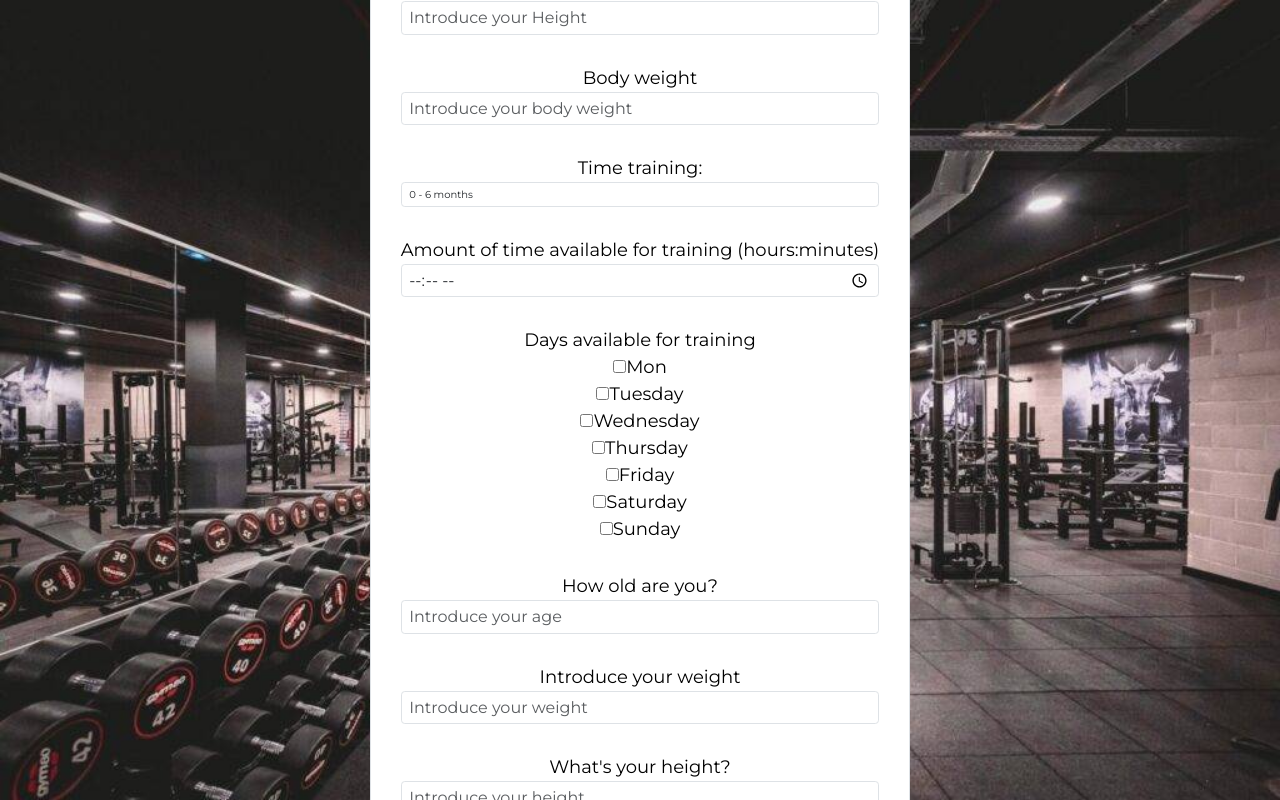
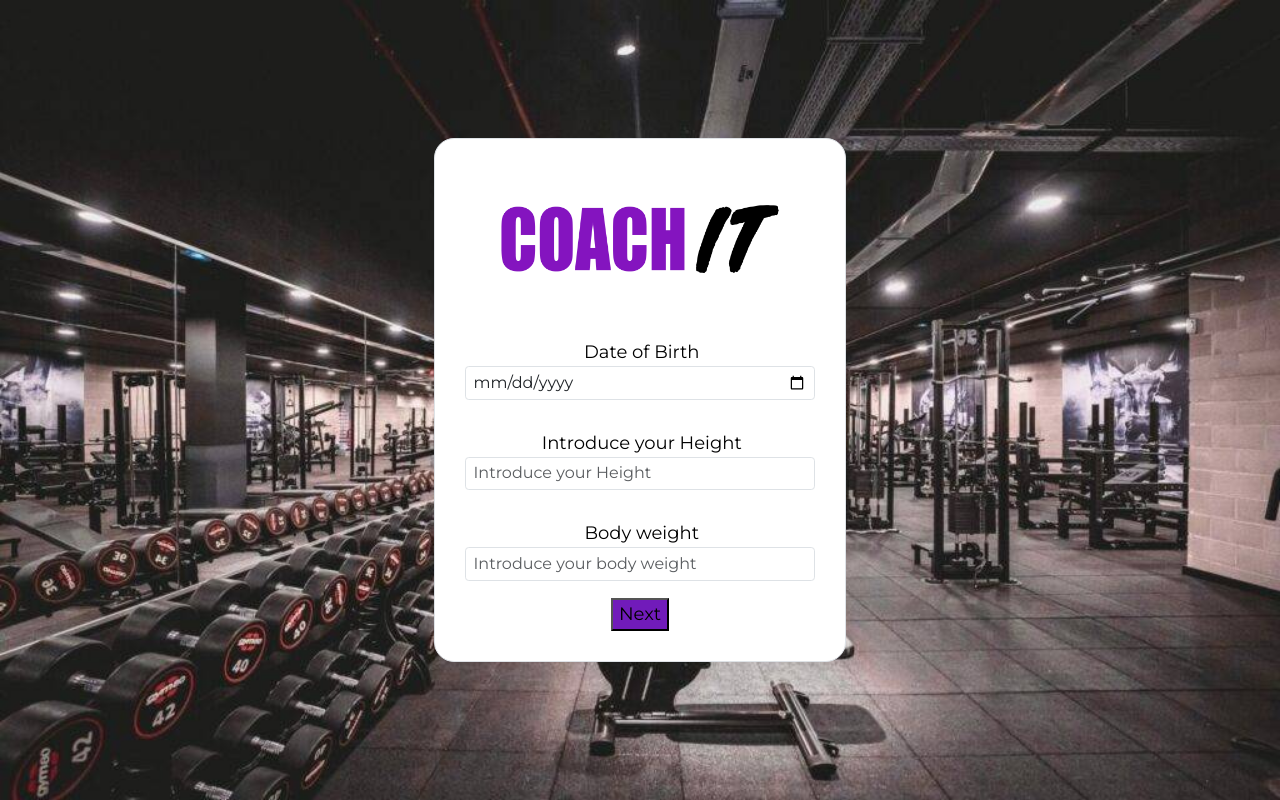
Before and after one commit to danigracia-itb/coach-it-client, a Vue app: page /form in a window 1280 px wide. Built offline with nearby package versions, Linux system fonts and the light colour scheme.

Commit message:
botones de pasar de pagina de formulario

```diff
--- a/src/pages/auth/Form.vue
+++ b/src/pages/auth/Form.vue
@@ -1,8 +1,9 @@
 <template>
     <div class="p-3 mb-2 bg-form text-white full-screen d-flex justify-content-center align-items-center">
-        <div class="p-5 px-5 border rounded-5 bg-white text-center">
+        <form class="p-5 px-5 border rounded-5 bg-white text-center">
             <img class="auth-logo-img mx-auto" src="../../assets/logo.png" alt="">
-            <form class="text-center">
+
+            <fieldset v-if="currentPage === 1" class="text-center">
                 <div class="form-group mt-5">
                     <label for="date" class="text-black">Date of Birth</label>
                     <input type="date" id="date" class="form-control" placeholder="Introduce your birthday">
@@ -17,10 +18,11 @@
                     <label for="bodyWeight" class="text-black">Body weight</label>
                     <input type="text" id="bodyWeight" class="form-control" placeholder="Introduce your body weight">
                 </div>
-            </form>
+                <button @click="nextPage">Next</button>
+            </fieldset>
 
 
-            <form class="text-center">
+            <fieldset v-if="currentPage === 2" class="text-center">
                 <div class="form-group mt-5">
                     <label for="timeTraining" class="text-black">Time training:</label>
                     <select id="timeTraining" class="form-control">
@@ -38,64 +40,65 @@
 
                 <div class="form-group mt-5 text-black">
                     <label class="text-black">Days available for training</label><br>
-                    <input type="checkbox" id="monday" name="day" value="Monday">
-                    <label for="monday">Mon</label><br>
-                    <input type="checkbox" id="tuesday" name="day" value="Tuesday">
-                    <label for="tuesday">Tuesday</label><br>
-                    <input type="checkbox" id="wednesday" name="day" value="Wednesday">
-                    <label for="wednesday">Wednesday</label><br>
-                    <input type="checkbox" id="thursday" name="day" value="Thursday">
-                    <label for="thursday">Thursday</label><br>
-                    <input type="checkbox" id="friday" name="day" value="Friday">
-                    <label for="friday">Friday</label><br>
-                    <input type="checkbox" id="saturday" name="day" value="Saturday">
-                    <label for="saturday">Saturday</label><br>
-                    <input type="checkbox" id="sunday" name="day" value="Sunday">
-                    <label for="sunday">Sunday</label><br>
+                    <span><input type="checkbox" id="monday" name="day" value="Monday"><label
+                            for="monday">Mon</label></span>
+                    <span><input type="checkbox" id="tuesday" name="day" value="Tuesday"><label
+                            for="tuesday">Tue</label></span>
+                    <span><input type="checkbox" id="wednesday" name="day" value="Wednesday"><label
+                            for="wednesday">Wed</label></span>
+                    <span><input type="checkbox" id="thursday" name="day" value="Thursday"><label
+                            for="thursday">Thu</label></span>
+                    <span><input type="checkbox" id="friday" name="day" value="Friday"><label
+                            for="friday">Fri</label></span>
+                    <span><input type="checkbox" id="saturday" name="day" value="Saturday"><label
+                            for="saturday">Sat</label></span>
+                    <span><input type="checkbox" id="sunday" name="day" value="Sunday"><label
+                            for="sunday">Sun</label></span>
+                </div>
+                <button @click="nextPage">Next</button>
+            </fieldset>
+
+            <fieldset v-if="currentPage === 3" class="text-center">
+                <div class="form-group">
+                    <label for="favoriteExercises" class="text-black">Favorite Exercises</label>
+                    <textarea id="favoriteExercises" class="form-control"
+                        placeholder="Enter your favorite exercises"></textarea>
                 </div>
 
-            </form>
+                <div class="form-group">
+                    <label for="hatedExercises" class="text-black">Hated Exercises</label>
+                    <textarea id="hatedExercises" class="form-control" placeholder="Enter your hated exercises"></textarea>
+                </div>
+                <button @click="nextPage">Next</button>
+            </fieldset>
 
-            <form class="text-center">
-                <div class="form-group mt-5">
-                    <label for="age" class="text-black">How old are you?</label>
-                    <input type="age" id="age" class="form-control" placeholder="Introduce your age">
+            <fieldset v-if="currentPage === 4" class="text-center">
+                <div class="form-group">
+                    <label for="shortTermGoals" class="text-black">Short-Term Goals</label>
+                    <textarea id="shortTermGoals" class="form-control" placeholder="Enter your short-term goals"></textarea>
                 </div>
 
-                <div class="form-group mt-5">
-                    <label for="weight" class="text-black">Introduce your weight</label>
-                    <input type="weight" id="weight" class="form-control" placeholder="Introduce your weight">
+                <div class="form-group">
+                    <label for="longTermGoals" class="text-black">Long-Term Goals</label>
+                    <textarea id="longTermGoals" class="form-control" placeholder="Enter your long-term goals"></textarea>
                 </div>
-
-                <div class="form-group mt-5">
-                    <label for="height" class="text-black">What's your height?</label>
-                    <input type="height" id="height" class="form-control" placeholder="Introduce your height">
-                </div>
-            </form>
-
-            <form class="text-center">
-                <div class="form-group mt-5">
-                    <label for="age" class="text-black">How old are you?</label>
-                    <input type="age" id="age" class="form-control" placeholder="Introduce your age">
-                </div>
-
-                <div class="form-group mt-5">
-                    <label for="weight" class="text-black">Introduce your weight</label>
-                    <input type="weight" id="weight" class="form-control" placeholder="Introduce your weight">
-                </div>
-
-                <div class="form-group mt-5">
-                    <label for="height" class="text-black">What's your height?</label>
-                    <input type="height" id="height" class="form-control" placeholder="Introduce your height">
-                </div>
-            </form>
-        </div>
+                <button @click="nextPage">Next</button>
+            </fieldset>
+        </form>
     </div>
 </template>
 
+<script setup>
+import { ref } from 'vue';
 
-<script setup>
+const currentPage = ref(1);
+const totalPages = 4;
 
+function nextPage() {
+    if (currentPage.value < totalPages) {
+        currentPage.value += 1;
+    }
+}
 </script>
 
 <style scoped>
@@ -115,4 +118,16 @@
     background-repeat: no-repeat;
     background-size: cover;
 }
+
+span {
+    margin: 1%;
+}
+
+label {
+    margin-left: 1%;
+}
+button{
+    background-color: #711bba;
+    margin-top: 5%;
+}
 </style>
```
